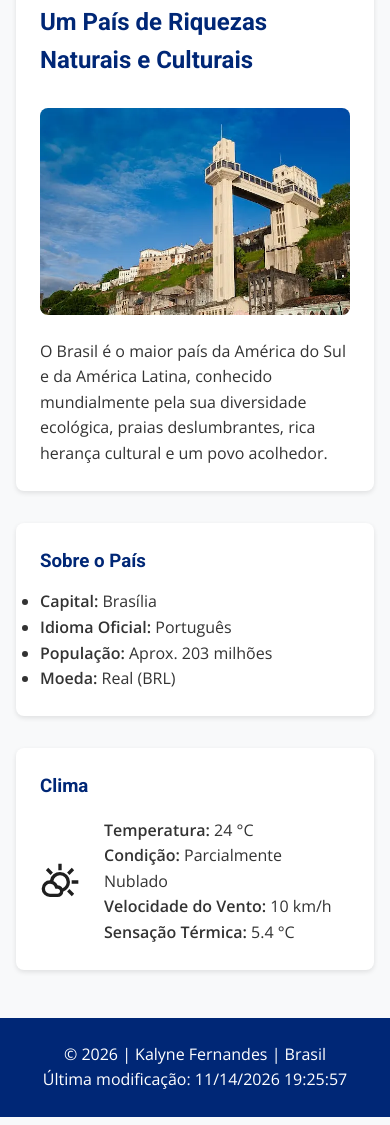
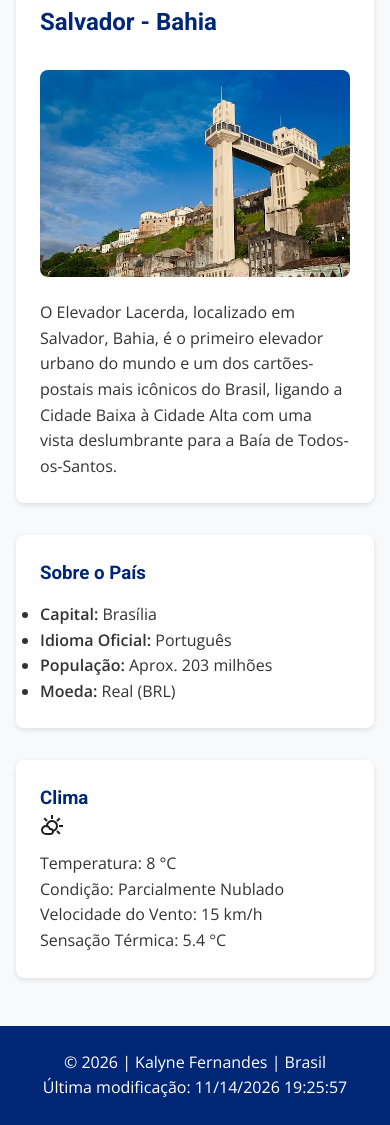
Before and after one commit to kalynefernandes/wdd131, a plain HTML site: page local.html in a window 390 px wide. Shown: the part 194-1319 px from the top of the page. Drawn offline with nearby package versions, Linux system fonts and the light colour scheme.

Commit message:
Corrige legenda para Salvador e ajusta media query no CSS

```diff
--- a/estilos/local.css
+++ b/estilos/local.css
@@ -1,7 +1,8 @@
+/* Estilos base (Mobile) */
 :root {
-    --primary-color: #009c3b; /* Verde bandeira */
-    --secondary-color: #ffdf00; /* Amarelo bandeira */
-    --dark-color: #002776; /* Azul bandeira */
+    --primary-color: #009c3b;
+    --secondary-color: #ffdf00;
+    --dark-color: #002776;
     --light-bg: #f8f9fa;
     --text-color: #333333;
     --font-main: 'Open Sans', sans-serif;
@@ -89,7 +90,6 @@ h2, h3 {
     margin-top: 1rem;
 }
 
-/* Visão móvel exibe o SVG */
 .icone-clima-svg {
     display: block;
 }
@@ -106,8 +106,8 @@ footer {
     margin-top: 3rem;
 }
 
-/* Media Query para telas maiores (Desktop) */
-@media (min-width: 768px) {
+/* MEDIA QUERY OBRIGATÓRIA PARA A AUDITORIA */
+@media screen and (min-width: 768px) {
     header {
         flex-direction: row;
         justify-content: space-between;
@@ -122,7 +122,6 @@ footer {
         grid-column: 1 / -1;
     }
 
-    /* Ocultar SVG no mobile e usar pseudo-elemento no desktop conforme requisito */
     .icone-clima-svg {
         display: none;
     }
--- a/local.html
+++ b/local.html
@@ -3,19 +3,11 @@
 <head>
     <meta charset="UTF-8">
     <meta name="viewport" content="width=device-width, initial-scale=1.0">
-    <title>Conheça o Brasil | WDD 131</title>
-    <meta name="description" content="Página dedicada ao Brasil, explorando cultura, paisagens e dados climáticos para a tarefa S03 do curso WDD 131.">
-    <meta name="author" content="Kalyne Fernandes">
-
-    <!-- Google Fonts -->
+    <title>WDD 131 - Página do País: Brasil (Salvador)</title>
     <link rel="preconnect" href="https://fonts.googleapis.com">
     <link rel="preconnect" href="https://fonts.gstatic.com" crossorigin>
-    <link href="https://fonts.googleapis.com/css2?family=Open+Sans:wght@400;600&family=Roboto:wght@400;700&display=swap" rel="stylesheet">
-
-    <!-- CSS -->
+    <link href="https://fonts.googleapis.com/css2?family=Open+Sans:wght@400;600&family=Roboto:wght@500;700&display=swap" rel="stylesheet">
     <link rel="stylesheet" href="estilos/local.css">
-
-    <!-- JavaScript com defer -->
     <script src="scripts/local.js" defer></script>
 </head>
 <body>
@@ -31,15 +23,15 @@
 
     <main class="container">
         <section class="hero">
-            <h2>Um País de Riquezas Naturais e Culturais</h2>
+            <h2>Salvador - Bahia</h2>
             <picture>
                 <source media="(min-width: 768px)" srcset="imagens/brasil-grande.webp">
-                <img src="imagens/brasil-pequeno.webp" alt="Paisagem panorâmica do Brasil" width="800" height="450" loading="lazy">
+                <img src="imagens/brasil-pequeno.webp" alt="Vista panorâmica do Elevador Lacerda e da Baía de Todos-os-Santos em Salvador, Bahia" width="800" height="450" loading="lazy">
             </picture>
-            <p>O Brasil é o maior país da América do Sul e da América Latina, conhecido mundialmente pela sua diversidade ecológica, praias deslumbrantes, rica herança cultural e um povo acolhedor.</p>
+            <p>O Elevador Lacerda, localizado em Salvador, Bahia, é o primeiro elevador urbano do mundo e um dos cartões-postais mais icônicos do Brasil, ligando a Cidade Baixa à Cidade Alta com uma vista deslumbrante para a Baía de Todos-os-Santos.</p>
         </section>
 
-        <section class="dados-gerais">
+        <section class="sobre">
             <h3>Sobre o País</h3>
             <ul>
                 <li><strong>Capital:</strong> Brasília</li>
@@ -50,17 +42,11 @@
         </section>
 
         <section class="clima-secao">
-            <h3>Clima <span class="icone-clima-desktop"></span></h3>
-            <div class="card-clima">
-                <!-- Ícone SVG para visualização móvel -->
-                <img src="imagens/clima.svg" alt="Ícone de clima ensolarado com nuvem" class="icone-clima-svg" width="40" height="40">
-                <div class="info-clima">
-                    <p><strong>Temperatura:</strong> <span id="temperatura">24</span> °C</p>
-                    <p><strong>Condição:</strong> Parcialmente Nublado</p>
-                    <p><strong>Velocidade do Vento:</strong> <span id="vento">10</span> km/h</p>
-                    <p><strong>Sensação Térmica:</strong> <span id="sensacao">N/A</span></p>
-                </div>
-            </div>
+            <h3>Clima <img src="imagens/clima.svg" alt="Ícone de clima" width="24" class="icone-clima-svg"></h3>
+            <p>Temperatura: <span id="temperatura">8</span> °C</p>
+            <p>Condição: Parcialmente Nublado</p>
+            <p>Velocidade do Vento: <span id="vento">15</span> km/h</p>
+            <p>Sensação Térmica: <span id="sensacao">--</span></p>
         </section>
     </main>
 
```
